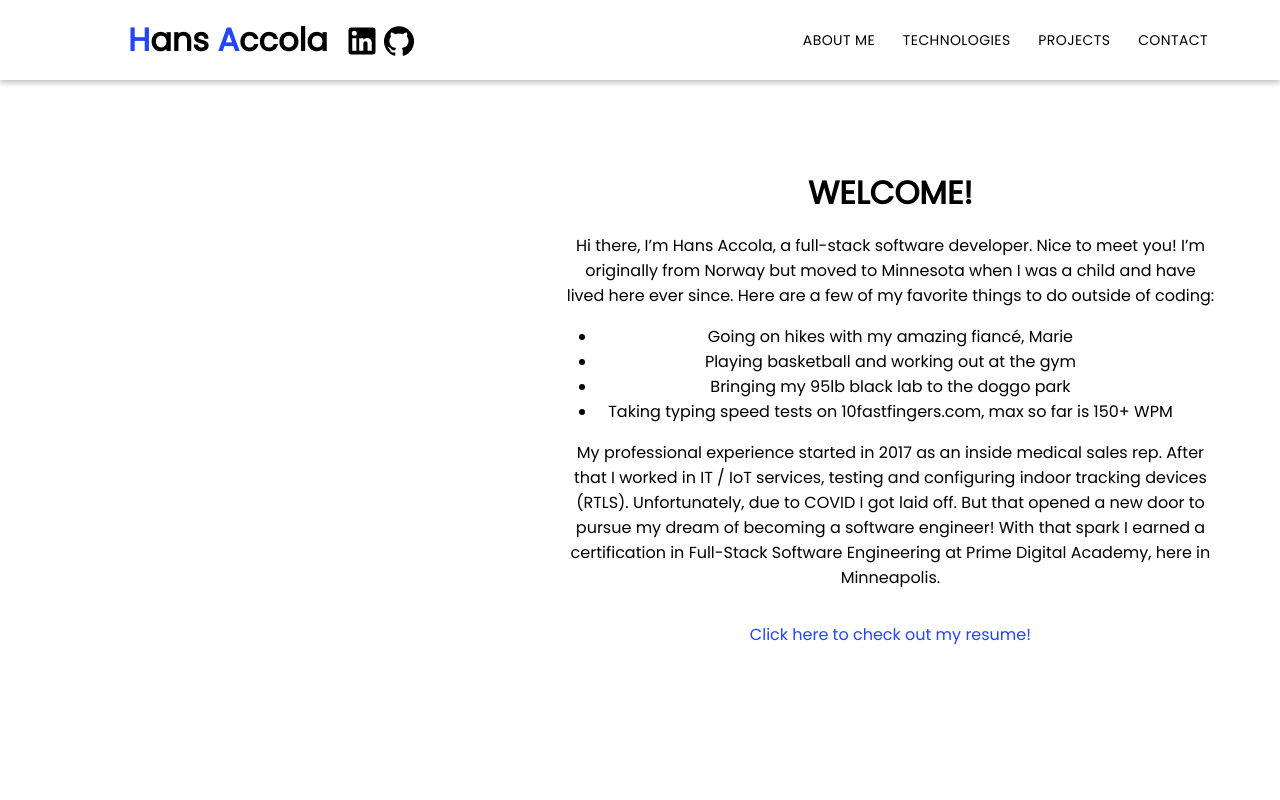
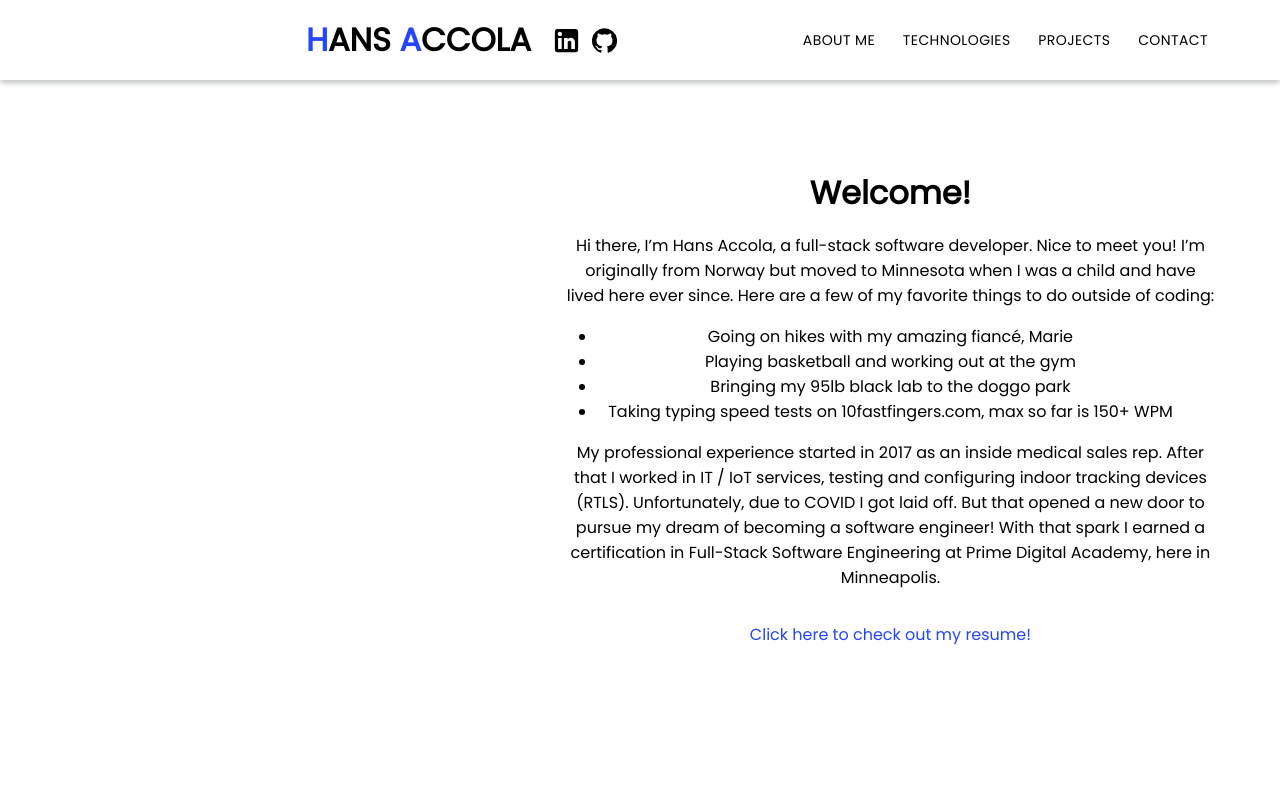
Before and after one commit to iHansy/responsive-portfolio, a React (Create React App) app: page / in a window 1280 px wide. Shown: the top 800 px of the page. Built offline with nearby package versions, Linux system fonts and the light colour scheme.

Commit message:
completed icons in header

```diff
--- a/src/components/AboutMe.css
+++ b/src/components/AboutMe.css
@@ -26,6 +26,8 @@
 .header-name-container {
   flex: .95;
   margin-left: 10%;
+  align-items: center!important;
+  justify-content: center!important;
 }
 
 .header-nav-links-container {
@@ -120,7 +122,7 @@
   }
 }
 
-@media screen and (max-width: 825px) {
+@media screen and (max-width: 850px) {
   .aboutme-container {
     flex-direction: column;
     text-align: center;
@@ -141,7 +143,7 @@
   }
 }
 
-@media screen and (min-width: 826px) {
+@media screen and (min-width: 851px) {
   .header-nav-menu-container {
     display: none;
   }
@@ -156,9 +158,9 @@
   }
 }
 
-@media screen and (max-width: 300px) {
+@media screen and (max-width: 450px) {
   .header-name {
-    font-size: 27px;
+    font-size: 24px;
   }
 }
 
@@ -188,7 +190,3 @@
     margin-top: 3vh;
   }
 }
-
-.media-links, .media-links:visited, .media-links:active {
-  color: inherit;
-}
--- a/src/components/AboutMe.js
+++ b/src/components/AboutMe.js
@@ -12,7 +12,7 @@ export default function AboutMe(props) {
                 <img className="aboutme-img" src="/images/headshot-4.jpg" alt="Headshot of Hans Accola"></img>
             </div>
             <div className="aboutme-description">
-                <h1 className="aboutme-welcome">WELCOME!</h1>
+                <h1 className="aboutme-welcome">Welcome!</h1>
                 <p className="aboutme-p1">Hi there, I’m Hans Accola, a full-stack software developer. Nice to meet you! I’m originally from Norway but moved to Minnesota when I was a child and have lived here ever since. Here are a few of my favorite things to do outside of coding:</p>
                 <ul className="aboutme-list">
                     <li>Going on hikes with my amazing fiancé, Marie</li>
--- a/src/components/Header.js
+++ b/src/components/Header.js
@@ -37,6 +37,12 @@ const useStyles = makeStyles((theme) => ({
     color: 'black',
     height: '32px',
     width: '32px',
+  },
+  navIcons: {
+    '&:hover': {
+      color: theme.palette.primary.main,
+      cursor: 'pointer'
+    }
   }
 }));
 
@@ -168,16 +174,20 @@ export default function Header(props) {
     </div >
   );
 
+  function openLinkedin() {
+    window.open("https://www.linkedin.com/in/hans-accola-80b48b1b4/")
+  };
+
+  function openGithub() {
+    window.open("https://github.com/ihansy/")
+  };
+
   return (
     <header className="header-container">
       <div className="header-name-container">
-        <h1 className="header-name"><span className="first-letter-color">H</span>ans <span className="first-letter-color">A</span>ccola</h1>
-        <Box ml={2} pt={1}>
-          <a className="media-links" href="https://www.linkedin.com/in/hans-accola-80b48b1b4/" target="_blank"><LinkedInIcon style={{width: '36px', height: '36px'}}/></a>
-        </Box>
-        <Box ml={.5} pt={1}>
-          <a className="media-links" href="https://github.com/ihansy" target="_blank"><GitHubIcon style={{width: '30px', height: '30px'}} /></a>
-        </Box>
+        <h1 class="header-name"><span className="first-letter-color">H</span>ANS <span className="first-letter-color">A</span>CCOLA</h1>
+        <LinkedInIcon className={classes.navIcons} onClick={openLinkedin} style={{ width: '31px', height: '31px', marginLeft: '20px' }} />
+        <GitHubIcon className={classes.navIcons} onClick={openGithub} style={{ width: '25px', height: '25px', marginLeft: '10px' }} />
       </div>
       <nav className="header-nav-links-container">
         <ul className="header-nav-links">
```
Also changed, not shown: 1 other file (tests, documents, lock files or other folders).
